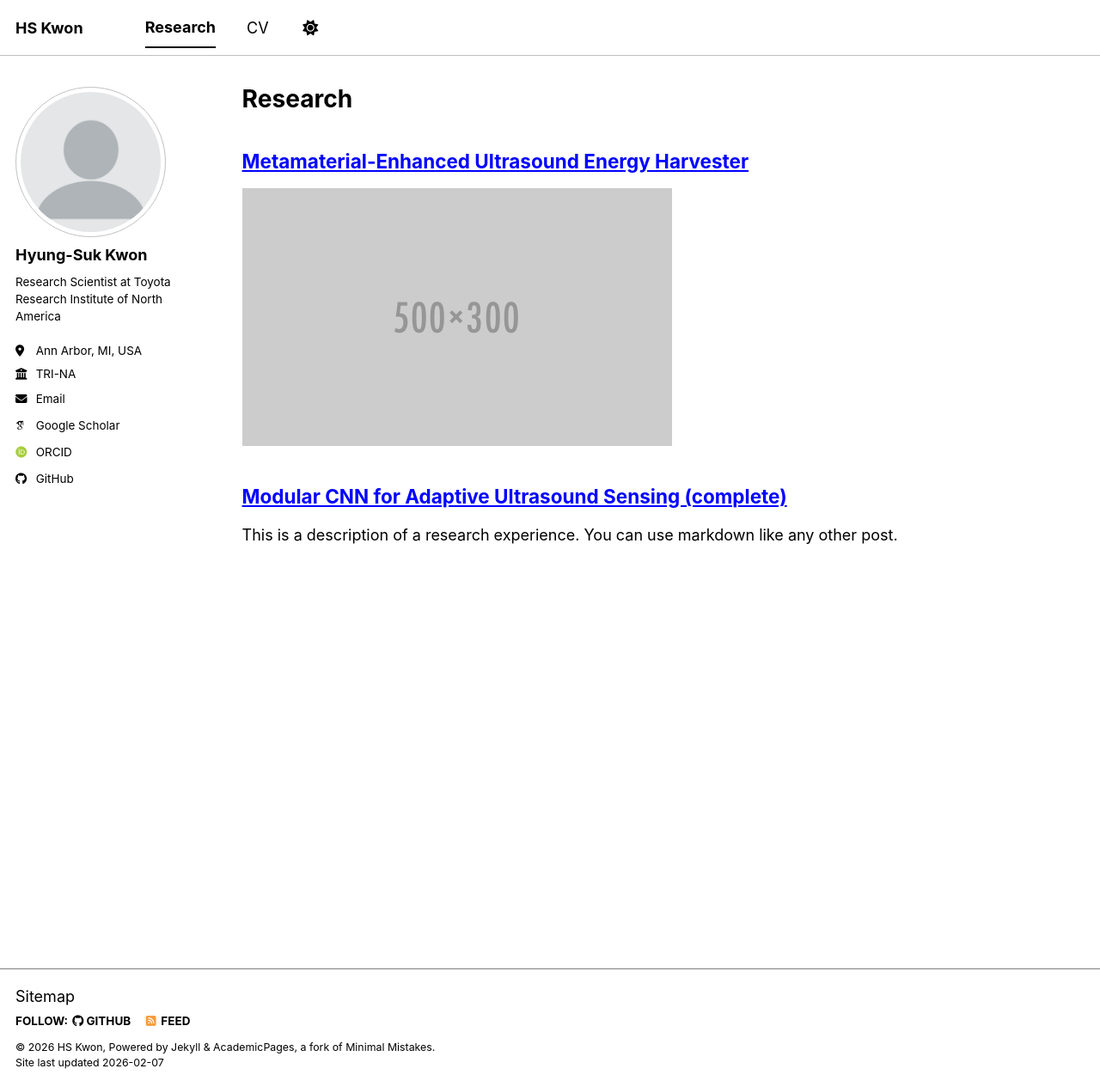
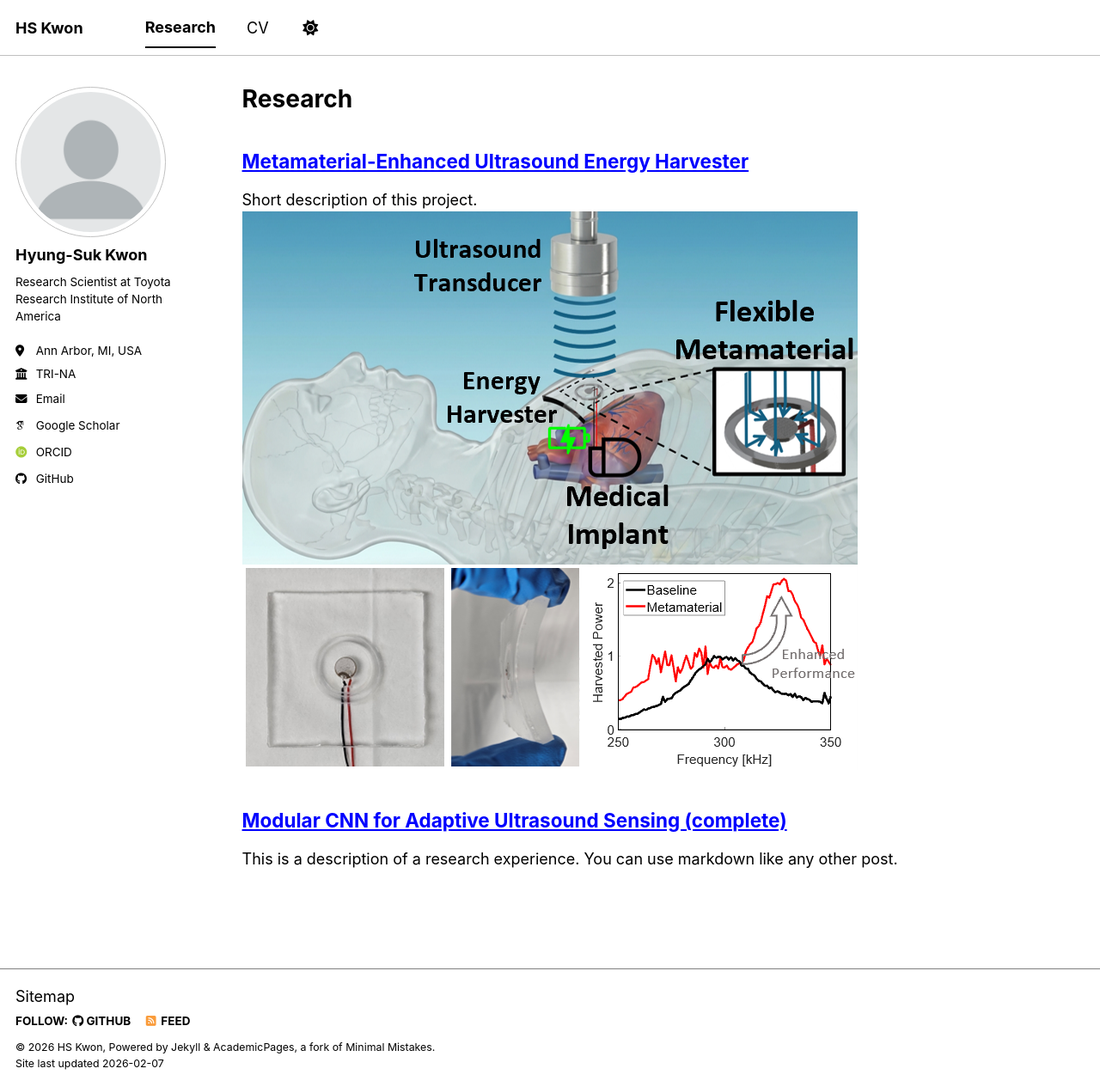
Before and after one commit to Kwon-HyungSuk/kwon-hyungsuk.github.io, a Jekyll site: the page built from _pages/research.html, in a window 1280 px wide and 1265 px high. Shown: the whole window at 86% size. Built offline with Jekyll 4.4.1, drawn with Linux system fonts in a browser that asks for light colours; some web fonts are replaced; a script bundle is joined from its source files by our own code; library files that are not in the unit come from our copies.

Commit message:
Update 2024-2025_Wireless_Energy_Transfer_in_Water.md

```diff
--- a/_research/2024-2025_Wireless_Energy_Transfer_in_Water.md
+++ b/_research/2024-2025_Wireless_Energy_Transfer_in_Water.md
@@ -1,7 +1,7 @@
 ---
 title: "Metamaterial-Enhanced Ultrasound Energy Harvester"
 collection: research
-excerpt: "<img src='/images/500x300.png'>"
+excerpt: "Short description of this project. <img src='/images/research/Meta-UEH.png'>"
 # header:
 #   teaser: /images/research/Meta-UEH.png
 #   image: /images/research/Meta-UEH.png
```
